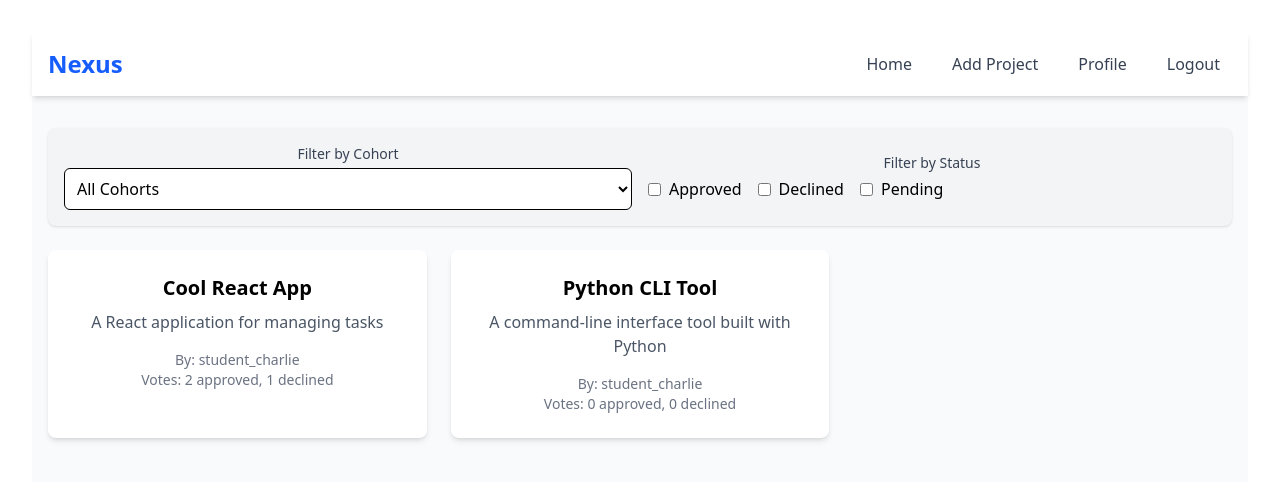
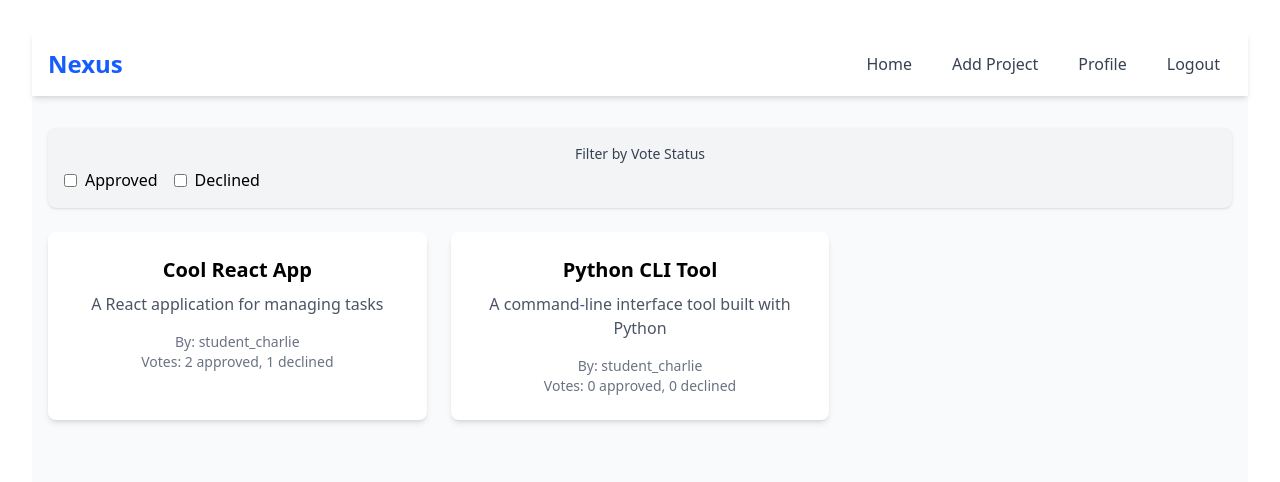
Before and after one commit to WillyKyeni3/Nexus, a React (Vite) app: page / in a window 1280 px wide. Shown: the top 482 px of the page. Built offline with nearby package versions, Linux system fonts and the light colour scheme.

Commit message:
Cleaned up files to remove mock data

```diff
--- a/src/Components/FilterBar.jsx
+++ b/src/Components/FilterBar.jsx
@@ -1,69 +1,31 @@
 import React, { useState } from 'react';
-
-// Mock data for cohorts
-const mockCohorts = [
-  { id: 1, name: 'FT-01' },
-  { id: 2, name: 'FT-02' },
-  { id: 3, name: 'PT-01' },
-];
 
 const FilterBar = () => {
   const [filters, setFilters] = useState({
-    cohortId: '',
     status: {
       approved: false,
       declined: false,
-      pending: false,
     },
   });
 
-  const handleCohortChange = (e) => {
-    const newFilters = {
-      ...filters,
-      cohortId: e.target.value,
-    };
-    setFilters(newFilters);
-    console.log('Filters updated:', newFilters);
-  };
-
   const handleStatusChange = (status) => {
     const newFilters = {
-      ...filters,
       status: {
         ...filters.status,
         [status]: !filters.status[status],
       },
     };
     setFilters(newFilters);
-    console.log('Filters updated:', newFilters);
+    console.log('Vote filters updated:', newFilters);
   };
 
   return (
     <div className="filter-bar p-4 bg-gray-100 rounded-lg shadow-sm">
-      <div className="flex flex-wrap gap-4 items-center">
-        {/* Cohort Dropdown */}
-        <div className="flex-1 min-w-[200px]">
+      <div className="flex items-center">
+        {/* Status Checkboxes */}
+        <div className="flex-1">
           <label className="block text-sm font-medium text-gray-700 mb-1">
-            Filter by Cohort
-          </label>
-          <select
-            value={filters.cohortId}
-            onChange={handleCohortChange}
-            className="w-full p-2 border rounded-md bg-white"
-          >
-            <option value="">All Cohorts</option>
-            {mockCohorts.map((cohort) => (
-              <option key={cohort.id} value={cohort.id}>
-                {cohort.name}
-              </option>
-            ))}
-          </select>
-        </div>
-
-        {/* Status Checkboxes */}
-        <div className="flex-1 min-w-[200px]">
-          <label className="block text-sm font-medium text-gray-700 mb-1">
-            Filter by Status
+            Filter by Vote Status
           </label>
           <div className="flex gap-4">
             {Object.entries(filters.status).map(([status, checked]) => (
--- a/src/pages/Projectdetail.jsx
+++ b/src/pages/Projectdetail.jsx
@@ -1,75 +1,27 @@
 
-import React, { useState } from 'react';
+import React from 'react';
 import { useParams } from 'react-router-dom';
 import { useAuth } from '../Context/AuthContext.jsx';
-
-// Mock project data based on the provided structure
-const mockProject = {
-  id: 1,
-  title: "My Cool App",
-  description: "A full-stack app for managing student projects and mentor feedback",
-  date_created: "2024-09-23T15:30:00",
-  user_id: 5,
-  author: {
-    id: 5,
-    username: "student_dev"
-  },
-  votes: [
-    {
-      id: 10,
-      status: "approved",
-      mentor_id: 3,
-      mentor_username: "tech_mentor_amy"
-    },
-    {
-      id: 11,
-      status: "approved",
-      mentor_id: 4,
-      mentor_username: "tech_mentor_bob"
-    },
-    {
-      id: 12,
-      status: "declined",
-      mentor_id: 5,
-      mentor_username: "tech_mentor_charlie"
-    }
-  ]
-};
 
 function ProjectDetail() {
   const { id } = useParams();
   const { user } = useAuth();
-  const [project] = useState(mockProject); // In real app, fetch project data
 
   const handleVote = (status) => {
     console.log("Vote submitted:", status, "for project id:", id);
+    // Your teammate will implement project fetching
+    // You'll implement the actual vote submission here
   };
-
-  // Calculate vote counts
-  const approvedCount = project.votes.filter(vote => vote.status === 'approved').length;
-  const declinedCount = project.votes.filter(vote => vote.status === 'declined').length;
 
   return (
     <div className="max-w-4xl mx-auto p-6">
-      {/* Project Details */}
-      <div className="bg-white rounded-lg shadow-md p-6 mb-6">
-        <h1 className="text-3xl font-bold mb-4">{project.title}</h1>
-        <div className="text-gray-600 mb-4">
-          <p>Created by: {project.author.username}</p>
-          <p>Date: {new Date(project.date_created).toLocaleDateString()}</p>
-        </div>
-        <p className="text-gray-800">{project.description}</p>
-      </div>
-
-      {/* Voting Section */}
-      <div className="bg-gray-50 rounded-lg shadow-md p-6">
+      {/* Voting Section - Your responsibility */}
+      <div className="bg-gray-50 rounded-lg shadow-md p-6 mt-6">
         <h2 className="text-2xl font-semibold mb-4">Project Votes</h2>
 
         {/* Vote Status Display */}
         <div className="mb-6 text-lg">
-          <p>
-            Approved by {approvedCount} mentors, Declined by {declinedCount} mentors
-          </p>
+          <p>Loading vote counts...</p>
         </div>
 
         {/* Voting Buttons - Only visible to mentors */}
@@ -93,16 +45,7 @@ function ProjectDetail() {
         {/* Vote History */}
         <div className="mt-6">
           <h3 className="text-xl font-semibold mb-3">Vote History</h3>
-          <div className="space-y-2">
-            {project.votes.map(vote => (
-              <div key={vote.id} className="flex items-center gap-2 text-gray-700">
-                <span className={`w-2 h-2 rounded-full ${
-                  vote.status === 'approved' ? 'bg-green-500' : 'bg-red-500'
-                }`}></span>
-                <span>{vote.mentor_username} - {vote.status}</span>
-              </div>
-            ))}
-          </div>
+          <p>Loading vote history...</p>
         </div>
       </div>
     </div>
```
Also changed, not shown: 2 other files (tests, documents, lock files or other folders).
